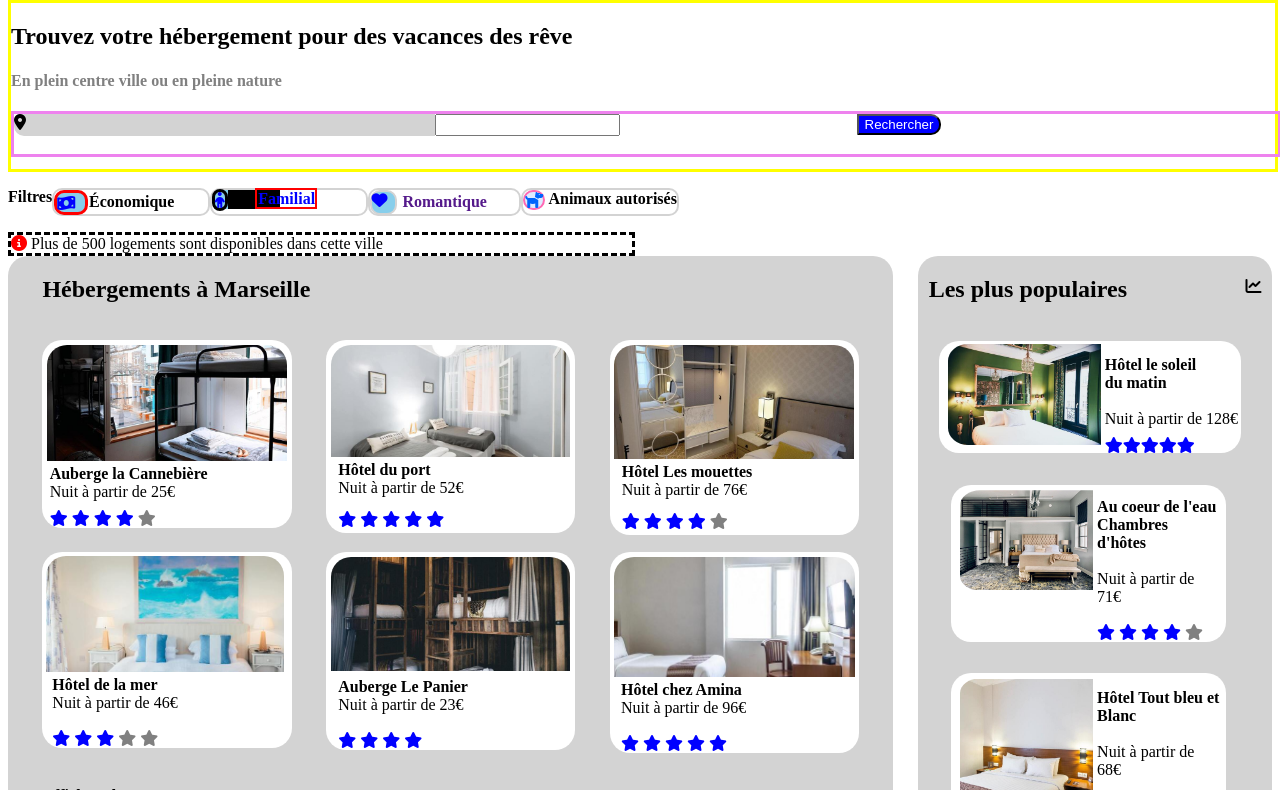
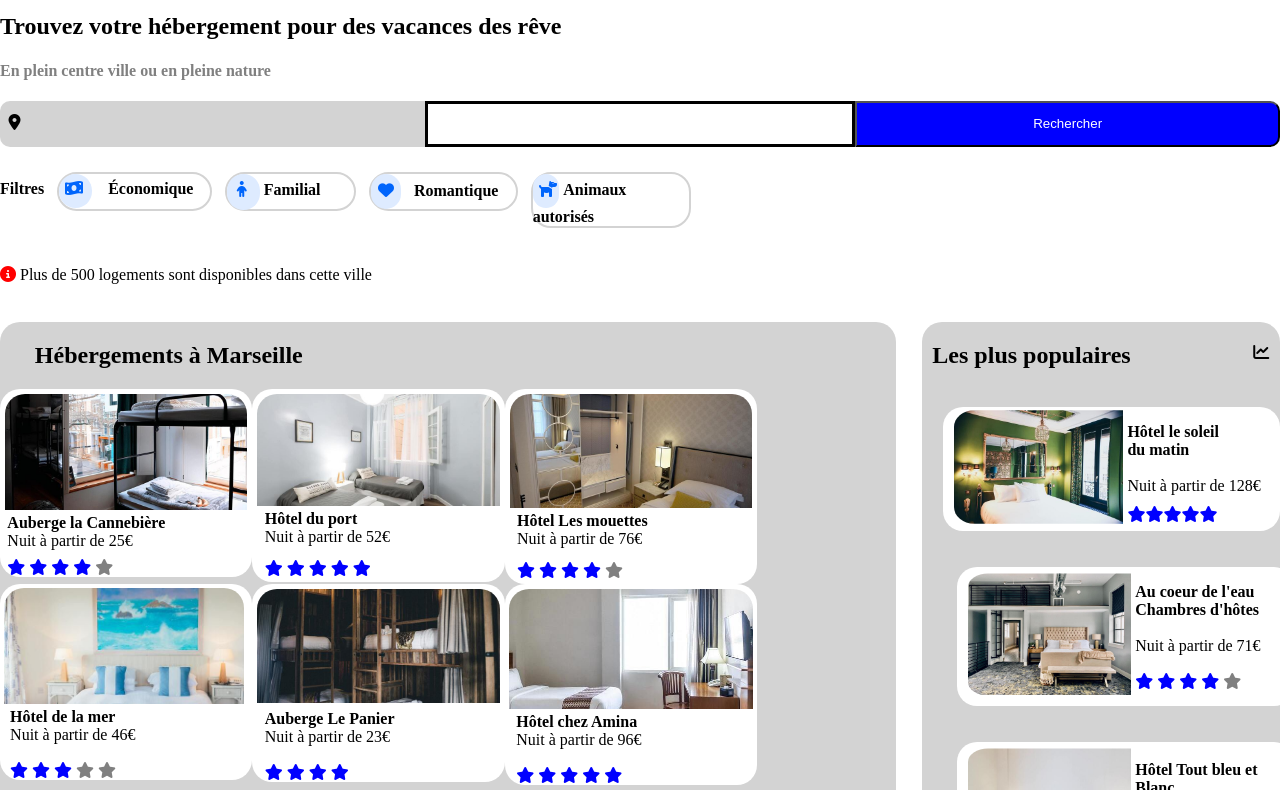
Before and after one commit to VB-2020/FUTORSKIAriel_2_21012021, a plain HTML site: page index.html in a window 1280 px wide. Shown: the part 95-885 px from the top of the page. Drawn offline with Linux system fonts and the light colour scheme.

Commit message:
corrections

```diff
--- a/index.html
+++ b/index.html
@@ -9,12 +9,11 @@
     </head>
 
 
-    <body>
-
+    <body class="main">
+      <div>
          <div id="header">
-
               <div id="logo">
-                <img class="logopic" src="Projet 2 - Reservia/images/logo/Reservia@3x.png" alt="logo"> </img>
+                   <a href=""> <img class="logopic" src="Projet 2 - Reservia/images/logo/Reservia@3x.png" alt="logo"> </img></a>
                </div>
               <nav id="menunav">
                   <ul class="listemenunav">
@@ -61,36 +60,37 @@
 
             <div class="filtres">
             <ul id="listemenufiltres">
-                <li><strong>Filtres</strong></li>
+                <li class="strongfiltres"><strong>Filtres</strong></li>
+
                 <li class="itemiconbill">
-                 <div id="iconbill">
+                    <a class="textdeco4" href="">
+
                      <i  class="fas fa-money-bill-wave"></i>
-                    <div class="txticonbill"><strong class="strongeconomique">Économique</strong></div>
+                       <strong class="strongeco">Économique</strong>
 
-                  </div>
-
+                   </a>
                 </li>
 
                 <li class="child"><a class="textdeco5" href="">
-                    <div id="iconfamilial">
+
                         <i class="fas fa-child"></i>
-                        <div class="txticonfamilial"><strong class="strongchild">Familial</strong></div>
-                    </div>
+                        <strong class="familialstrong">Familial</strong>
+
                     </a>
                 </li>
 
                 <li class="heart"><a class="textdeco6" href="">
-                    <div id="iconromantique">
+
                         <i class="fas fa-heart"></i>
-                        <div class="romantique"><strong class="strongromantique">Romantique</strong></div>
-                    </div>
+                       <strong class="strongromantique">Romantique</strong>
+
                     </a>
                 </li>
                 <li class="dog"><a class="textdeco7" href="">
-                    <div id="iconchien">
+
                         <i  class="fas fa-dog"></i>
-                        <div class="txticonchien"><strong>Animaux autorisés</strong></div>
-                    </div>
+                        <strong class="animauxstrong">Animaux autorisés</strong>
+
                     </a>
                 </li>
             </ul>
@@ -105,7 +105,7 @@
 
             <!--Début bloc Hébergement à Marseille-->
            <div id="HMetLP">                                  <!-- Début bloc regroupe Hébergement à Marseill et Les plus populaires-->
-        <div class="hebergementMarseille">
+        <div id="hebergementMarseille">
             <h2 class="TitreHM">Hébergements à Marseille</h2>
             <div class="pics">
                 <div class="imgettxt">
@@ -437,7 +437,7 @@
 
 
             </div>
-
+        </div>
             <!---Fin bloc footer-->
     </body>
 
--- a/style.css
+++ b/style.css
@@ -5,6 +5,12 @@ div, nav, section, header, article, aside
     display:inline-block; vertical-align:top;
 
 
+}
+
+.main
+{
+    margin:0%;
+    padding:0%;
 }
 
 #header
@@ -51,24 +57,27 @@ div, nav, section, header, article, aside
     list-style-type: none;
     width: 100%;
 
+    padding:0%;
+    margin: 0%;
+
 }
 
 
 .elementH
 {
-
    width: 33.33%;
+   text-align: center;
 
 }
 .elementA
 {
-
     width: 33.33%;
+    text-align: center;
 }
 .elementS
 {
-
     width: 33.34%;
+    text-align: center;
 }
 
 .txtdeco1
@@ -95,7 +104,7 @@ div, nav, section, header, article, aside
 {
     background-color: white;
     width: 100%;
-    border: 3px yellow solid;
+    border: 3px yellow ;
 }
 
 .TitretrouvervotreH
@@ -117,7 +126,7 @@ div, nav, section, header, article, aside
     display: flex;
     margin-bottom: 1%;
     width: 100%;
-    border: 3px violet solid;
+    border: 3px violet ;
 
 }
 
@@ -130,14 +139,16 @@ div, nav, section, header, article, aside
     border-right: 1px lightgrey;
     border-radius: 10px 0px 0px 10px;
 
-    height: 22px;
+    height: 46px;
 
 
 }
 
 .fa-map-marker-alt
 {
-    align-self: center;
+    text-align: center;
+    padding-top: 3%;
+    padding-left: 2%;
 }
 
 
@@ -145,13 +156,15 @@ div, nav, section, header, article, aside
 {
     width: 33.33%;
     height: 40px;
-    border: 2px lightgrey ;
+    border: 3px black solid;
 
 }
 
 .champinput
 {
-    height: 16px;
+    height: 100%;
+    padding: 0%;
+    border: 0px;
 }
 
 .blocbutton
@@ -168,7 +181,12 @@ div, nav, section, header, article, aside
 .boton
 {
     background-color: blue;
-    border-radius: 0px 10px 10px 0px;
+    height: 100%;
+
+    width: 100%;
+
+    border-top-right-radius: 10px;
+    border-bottom-right-radius: 10px;
     color:white;
 }
 
@@ -185,28 +203,16 @@ div, nav, section, header, article, aside
 
 }
 
-.textdeco4
+.strongfiltres
 {
-    background-color: hotpink;
+    margin-top: 0.6%;
 }
-.textdeco5 :hover
-{
-    background-color: lime;
-}
-.textdeco6 :hover
-{
-    background-color: orange;
-}
-.textdeco7 :hover
-{
-    background-color:teal ;
-}
+
 
 .filtres
 {
     background-color: white;
-    width: 98.3%;
-
+    width: 100%;
 
 }
 
@@ -218,125 +224,147 @@ div, nav, section, header, article, aside
     border: 3px hotpink ;
     display: flex;
     justify-content: space-around;
+
+    padding: 0%;
+    margin: 0%;
+
+    margin-top: 1%;
 }
 
 .itemiconbill
 {
 
-    border-radius: 10px 10px 10px 10px;
+    border-radius: 20px 20px 20px 20px;
     background-color: white;
     padding: 0%;
-    width: 25%;
+    width: 26%;
     border: 2px lightgray solid;
+
+    margin-left: 1%;
+    margin-right: 1%;
+
+    height: 35px;
+
 
 }
 
+#listemenufiltres :hover
+{
+    background: blue;
+}
 
 #iconbill
 {
-    width: 18%;
-    height: 79%;
+    width: 100%;
+
     display: flex;
-    border: red solid;
-    background-color: skyblue;
-    color: blue;
+    border: red ;
+
+    color: black;
     border-radius: 10px 10px 10px 10px;
 }
 
-#iconbill  :hover
-{
-    background-color: hotpink;
-}
+
 
 .fa-money-bill-wave
 {
     align-self: center;
+
+
+    border-radius: 20px 20px 20px 20px;
+
+    height: 28px;
+    width: 18%;
+
+    padding-top: 4%;
+    padding-left: 4%;
+
+    color:#0065FC;
+    background-color:  #DEEBFF;
 }
 
 
-.txticonbill
+
+
+.strongeco
 {
-    width: 85%;
+    margin-left:8%;
 
     color: black;
-    padding-left: 50%;
 }
 
 .child
 {
     background-color: white;
-    border-radius: 10px 10px 10px 10px;
+    border-radius: 20px 20px 20px 20px;
     padding: 0%;
-    width: 25%;
+    width: 22%;
     border: 2px lightgray solid;
+
+    margin-right: 1%;
+
+    height: 35px;
 }
 
-#iconfamilial
-{
-    width: 19%;
-    display: flex;
-    height: 79%;
-    background-color: skyblue;
-    color: blue;
-    border-radius: 10px 10px 10px 10px;
-    border: 3px black ;
-}
+
 
 .fa-child
 {
-    align-self:center;
-    border: 3px  black solid;
-    border-radius: 10px 10px 10px 10px;
 
+
+    border-radius: 20px 20px 20px 20px;
+
+    height: 29px;
+    width: 13%;
+
+    padding-left: 8% ;
+    padding-top: 5%;
+    padding-right: 5%;
+
+    color: #0065FC;
+    background-color: #DEEBFF;
 }
 
-.strongchild
+.familialstrong
 {
-    width: 85%;
-    padding-left: 6%;
-    border: 2px red solid;
+    color:black;
 }
 
-.txticonfamilial
-{
-    width: 85%;
-    background-color: black;
-    padding-left: 92%;
-    border: 3px darkgreen;
 
-}
+
 
 .heart
 {
     background-color: white;
-    border-radius: 10px 10px 10px 10px;
+    border-radius: 20px 20px 20px 20px;
+    border: 2px lightgrey solid;
+
     padding: 0%;
     width: 25%;
+
+    margin-right: 1%;
+
+    height: 35px;
 
 
 }
 
-#iconromantique
-{
-    width: 97%;
-    display: flex;
-    height: 86%;
-    background-color: white;
-
-    border-radius: 10px 10px 10px 10px;
-    border: 2px lightgrey solid;
-}
 
 .fa-heart
 {
-    align-self: center;
-    width: 16%;
-    color: blue;
-    background-color: skyblue;
-    border-radius: 10px 10px 10px 10px;
-    border: 2px lightgrey solid;
-    height: 85%;
-    align-self: center;
+
+
+    color: #0065FC;
+    background-color: #DEEBFF;
+    border-radius: 20px 20px 20px 20px;
+    border: 1px;
+
+    height: 27px;
+    width: 9%;
+
+    padding-left: 5% ;
+    padding-top: 5%;
+    padding-right: 7%;
 
 }
 
@@ -348,16 +376,15 @@ div, nav, section, header, article, aside
     color: black;
 }
 
-.romantique
-{
-    margin-top: 2%;
-}
+
 
 .strongromantique
 {
 
     width: 85%;
     padding-left: 6%;
+
+    color: black;
 
 }
 
@@ -368,44 +395,47 @@ div, nav, section, header, article, aside
     background-color:white;
     border: 2px lightgray solid;
     padding: 0%;
-    width: 25%;
-    border-radius: 10px 10px 10px 10px;
+    width: 27%;
+    border-radius: 20px 20px 20px 20px;
     margin-right: 46%;
 
 }
 
-#iconchien
+
+
+.fa-dog
+
 {
-    width: 100%;
-    display: flex;
+    color: blue;
+    background-color: skyblue;
+    border-radius: 20px 20px 20px 20px;
 
+
+    height: 27px;
+    width: 8%;
+
+    padding-left: 4% ;
+    padding-top: 4%;
+    padding-right: 5%;
 
 }
 
-.fa-dog
+.animauxstrong
 {
-    border-radius: 10px 10px 10px 10px;
-    border: 2px hotpink solid;
-    width: 12%;
-    background-color: skyblue;
+    color: black;
 }
 
 
-.txticonchien
-{
-    width: 85%;
-    border: 2px yellow ;
-    color: black;
-    padding-left: 2%;
-    border-radius: 10px 10px 10px 10px;
 
-}
 
 #iconinfo
 {
-    width: 50%;
+    width: 100%;
     background-color: white;
-    border: 3px black dashed;
+    border: 3px black ;
+
+    margin-top: 3%;
+    margin-bottom: 3%;
 }
 
 .fa-info-circle
@@ -431,7 +461,7 @@ div, nav, section, header, article, aside
 
 /*Début bloc Hébergements Marseille */
 
-.hebergementMarseille
+#hebergementMarseille
 {
 
     background-color: lightgrey;
@@ -458,16 +488,21 @@ div, nav, section, header, article, aside
 
 .imgettxt
 {
-    border: 3px black ;
+
     width: 29%;
     height: 10%;
     border-radius: 20px 20px 20px 20px;
 
-    margin-left: 2%;
+
 
 
     background-color: white;
 }
+
+
+
+
+
 .photoa
 {
     border: 2px red ;
@@ -505,7 +540,7 @@ div, nav, section, header, article, aside
 .footerpica
 {
     border: 2px black ;
-    width: 52%;
+    width: 100%;
     margin-top: 4%;
 }
 
@@ -519,19 +554,6 @@ div, nav, section, header, article, aside
     color: grey;
 }
 
-
-.imgettxt
-{
-    width: 29%;
-    border: 2px violet ;
-    height: 10%;
-    border-radius: 20px 20px 20px 20px;
-
-    margin-left: 4%;
-
-    background-color: white;
-
-}
 
 .photob
 {
@@ -579,16 +601,7 @@ div, nav, section, header, article, aside
 
 }
 
-.imgettxt
-{
-    width: 29%;
-    border: 2px black ;
-    border-radius: 20px 20px 20px 20px;
 
-    background-color: white;
-
-    margin-left: 4%;
-}
 
 .photoc
 {
@@ -639,19 +652,7 @@ div, nav, section, header, article, aside
 }
 
 
-.imgettxt
-{
-    width: 29%;
-    border: 3px deeppink ;
-    height: 10%;
 
-    background-color: white;
-    border-radius: 20px / 20px;
-
-    margin-left: 2%;
-    margin-top: 2%;
-
-}
 
 .photod
 {
@@ -703,18 +704,7 @@ div, nav, section, header, article, aside
 }
 
 
-.imgettxt
-{
-    width: 29%;
-    height: 10%;
-    border: 2px red ;
-    border-radius: 20px 20px 20px 20px;
 
-    background-color: white;
-
-    margin-left: 4%;
-    margin-top: 2%;
-}
 
 .photoe
 {
@@ -761,17 +751,7 @@ div, nav, section, header, article, aside
 }
 
 
-.imgettxt
-{
-    width: 29%;
-    border: 2px darkorange ;
-    border-radius: 20px 20px 20px 20px;
 
-    background-color: white;
-
-    margin-left: 4%;
-    margin-top: 2%;
-}
 
 .photof
 {
@@ -877,7 +857,7 @@ div, nav, section, header, article, aside
 
 .imgettxtpopu
 {
-    width: 91%;
+    width: 100%;
     padding-left: 4%;
     margin-top: 5%;
 }
@@ -1041,7 +1021,7 @@ div, nav, section, header, article, aside
 
     display:flex;
     flex-direction: column;
-    width: 46%;
+    width: 25%;
 
     margin-right: 2%;
     margin-bottom: 3%;
@@ -1063,7 +1043,7 @@ div, nav, section, header, article, aside
     padding-top: 1%;
 
 
-    background-color;
+
     width: 98%;
     height: 442px;
 
@@ -1096,7 +1076,9 @@ div, nav, section, header, article, aside
     border: 3px black ;
     border-radius: 20px 20px 20px 20px;
 
-    background-color:;
+    box-shadow: 0px 3px 18px lightgrey;
+
+
     height: 230px;
 
 
@@ -1125,8 +1107,10 @@ div, nav, section, header, article, aside
 }
 .photo3
 {
+    border: 3px black ;
+    border-radius: 20px 20px 20px 20px;
 
-    border-radius: 20px 20px 20px 20px;
+    box-shadow: 0px 3px 18px lightgrey;
 
     height: 160px;
 
@@ -1152,13 +1136,13 @@ div, nav, section, header, article, aside
 .imgtxt1
 {
     border: 3px black ;
-    width: 43%;
+    width: 25%;
     display:flex;
     flex-direction: column;
 
     height: 448px;
 
-    background-color:;
+
     position: relative;
 
 }
@@ -1191,8 +1175,9 @@ div, nav, section, header, article, aside
 
 .imgtxt2
 {
+    background-color: white;
     border: 3px yellow  ;
-    width: 30%;
+    width: 25%;
 
     border-radius: 20px 20px 20px 20px;
     margin-right: 2%;
@@ -1205,12 +1190,15 @@ div, nav, section, header, article, aside
 
 .photo5
 {
-    border: 3px black ;
+
     border-radius: 20px 20px 20px 20px;
 
-    background-color:
+    box-shadow: 0px 3px 18px lightgrey;
+
+
     height: 233px;
 }
+
 .txtphoto5
 {
     border: 3px green solid;
@@ -1237,7 +1225,9 @@ div, nav, section, header, article, aside
     border: 3px brown ;
     border-radius: 20px 20px 20px 20px;
 
-    background-color:
+    box-shadow: 0px 3px 18px lightgrey;
+
+
     height: 187px;
     object-fit: cover;
     margin-top: 6%;
@@ -1295,18 +1285,21 @@ div, nav, section, header, article, aside
 {
     list-style-type: none;
     padding: 0%;
+    margin: 0%;
 }
 
 #menunoshebergements
 {
     list-style-type: none;
     padding: 0%;
+    margin: 0%;
 }
 
 #menuassistance
 {
     list-style-type: none;
     padding: 0%;
+    margin: 0%;
 }
 
 /* Fin Bloc Footer */
```
Lines whose indentation alone changed are shown as unchanged.
